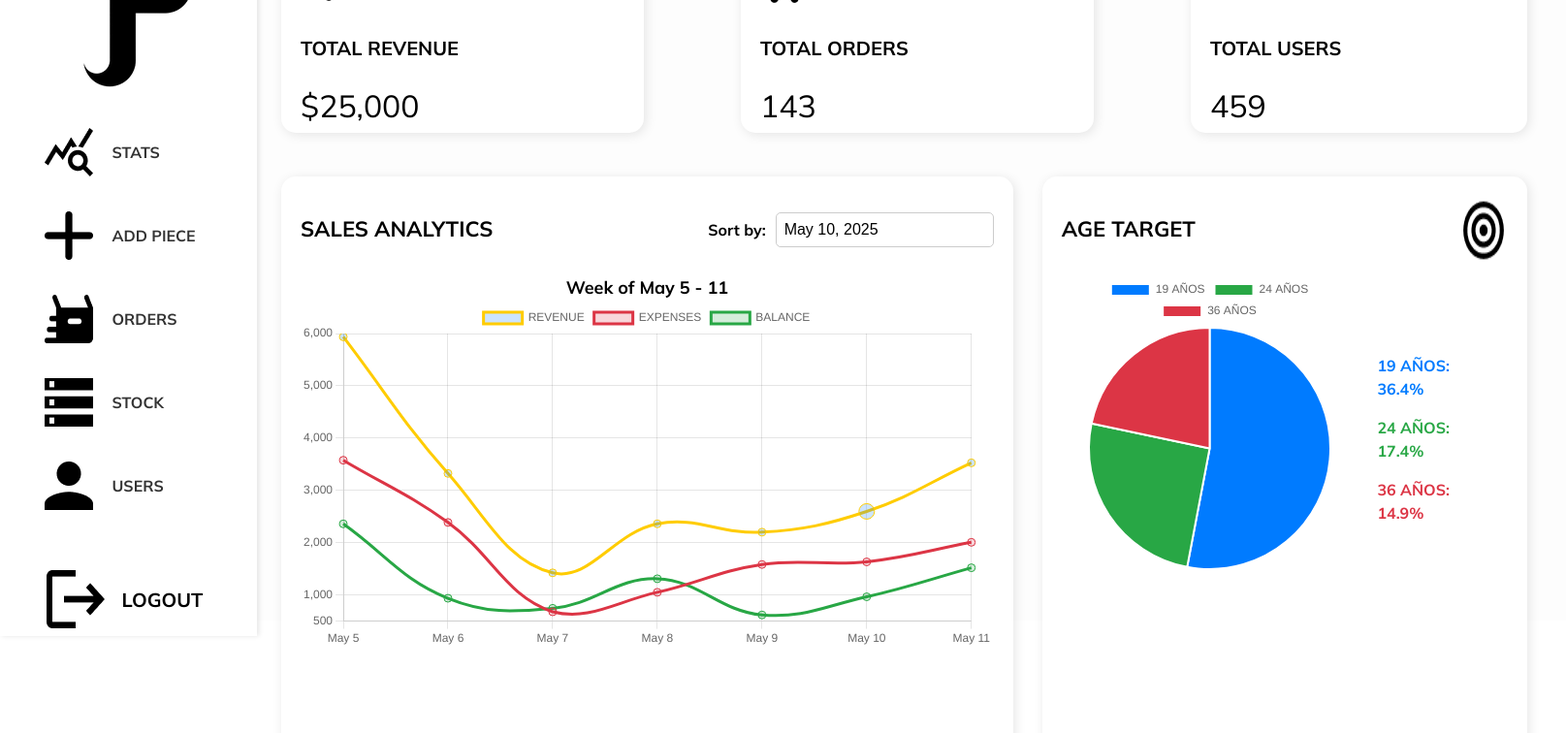
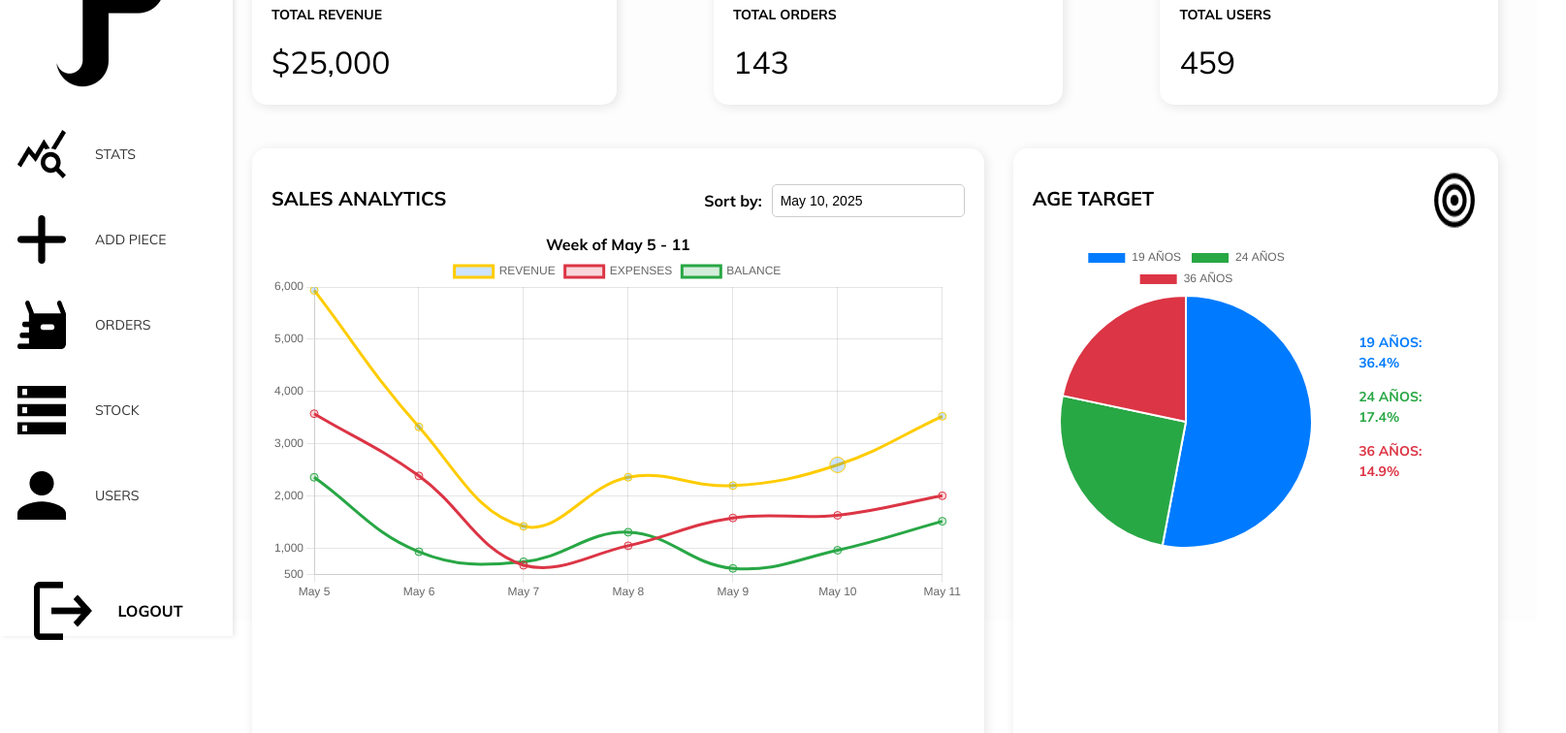
Before and after one commit to STVEEEN/SCUFFERS, a React (Vite) app in the folder Frontend/PrivatePage/: page /stats in a window 1280 px wide. Shown: the part 160-916 px from the top of the page at 97% size, 1615 px wide, since content can reach past the window. Built offline with nearby package versions, Linux system fonts and the light colour scheme.

Commit message:
1. Oculte el boton de logout al momento de la confirmacion de cierre, 2. cambios esteticos varios

```diff
--- a/Frontend/PrivatePage/src/components/AgeTargetCard/AgeTargetCard.css
+++ b/Frontend/PrivatePage/src/components/AgeTargetCard/AgeTargetCard.css
@@ -17,7 +17,7 @@
 }
 
 h2 {
-  font-size: 22px;
+  font-size: 20px;
   font-weight: bold;
   color: #000;
 }
@@ -48,7 +48,7 @@ h2 {
 }
 
 .age-info {
-  font-size: px;
+  font-size: 14px;
   font-weight: bold;
   text-align: left;
   margin-right: 20PX;
--- a/Frontend/PrivatePage/src/components/SalesCard/SalesCard.css
+++ b/Frontend/PrivatePage/src/components/SalesCard/SalesCard.css
@@ -22,7 +22,7 @@
 
 /*  Título */
 .SalesCard-title {
-  font-size: 22px;
+  font-size: 20px;
   font-weight: bold;
   color: #000;
 }
@@ -40,7 +40,7 @@
 /*  Selector de fecha */
 .SalesCard-datepicker {
   padding: 8px;
-  font-size: 16px;
+  font-size: 14px;
   border: 1px solid #ccc;
   border-radius: 5px;
   background-color: white;
@@ -52,13 +52,12 @@
 .SalesCard-chart {
   width: 100%;
   height: 500px; /* 🔥 Aumentamos la altura del gráfico */
-  margin-top: 2px;
 }
 
 
 .SalesCard-week-info {
-  margin-top: 10px;
-  font-size: 18px;
+
+  font-size: 16px;
   font-weight: bold;
   color: #000;
   text-align: center;
--- a/Frontend/PrivatePage/src/components/SettingsButton/SettingsButton.css
+++ b/Frontend/PrivatePage/src/components/SettingsButton/SettingsButton.css
@@ -4,6 +4,7 @@
   position: absolute; /* Posiciona el botón de manera absoluta */
   top: 20px; /* Ubicación desde la parte superior */
   right: 20px; /* Ubicación desde la parte derecha */
+  position:fixed
 }
 
 /* Ícono de marcador de posición */
--- a/Frontend/PrivatePage/src/components/Sidebar/Sidebar.css
+++ b/Frontend/PrivatePage/src/components/Sidebar/Sidebar.css
@@ -4,7 +4,7 @@
   top: 0;
   left: 0;
   height: 97vh;
-  width: 225px;
+  width: 200px;
   background-color: #ffffff;
   box-shadow: 2px 0 5px rgba(0, 0, 0, 0.1);
   padding: 20px;
@@ -14,17 +14,9 @@
   justify-content: space-between;
   align-items: center;
 }
-
-/* Íconos más grandes en el menú */
-.Sidebar-icon-placeholder-bigger {
-  width: 50px;
-  height: 50px;
-  margin-right: 25px;
-}
-
 .Sidebar-logoApp {
   margin-top: 0px;
-  align-items: flex-start;
+  margin-right: 30px;
 }
 
 /* Lista de navegación */
@@ -39,16 +31,16 @@
   align-items: center;
   margin-left: 40px;
   margin-top: 10px;
-  margin-bottom: 36px;
-  gap: 20px;
+  margin-bottom: 38px;
+  gap: 30px;
 }
 
 /* Estilos para los enlaces de navegación */
 .Sidebar-nav ul li a {
   text-decoration: none;
-  font-size: 16px;
+  font-size: 14px;
   color: #333;
-  font-weight: bold;
+  font-weight: normal;
   transition: color 0.3s ease;
 }
 
@@ -61,18 +53,19 @@
 .Sidebar-logout-container {
   display: flex;
   align-items: center;
+  margin-bottom: 40px;
 }
 
 /* Botón Logout */
 .Sidebar-logout-btn {
-  font-size: 20px;
+  font-size: 16px;
   width: 100px;
   font-weight: bold;
   color: #000000;
   background-color: #ffffff;
   margin-left: 10px;
   cursor: pointer;
-  padding: 10px 0px;
+  padding: 0px 10px;
   transition: all 0.3s ease;
 }
 
@@ -85,7 +78,6 @@
 /* Tarjeta de Confirmación de Logout */
 .Sidebar-logout-confirmation {
   width: 100%;
-  padding: 15px;
   background-color: #ffffff;
   border-radius: 10px;
   text-align: center;
@@ -94,7 +86,8 @@
 
 /* Texto dentro de la tarjeta de confirmación */
 .Sidebar-logout-confirmation p {
-  font-size: 18px;
+
+  font-size: 16px;
   font-weight: bold;
 }
 
@@ -102,7 +95,6 @@
 .Sidebar-logout-buttons {
   display: flex;
   justify-content: space-around;
-  margin-top: 10px;
 }
 
 /* Estilos para los botones de confirmación y cancelación */
--- a/Frontend/PrivatePage/src/components/Sidebar/Sidebar.jsx
+++ b/Frontend/PrivatePage/src/components/Sidebar/Sidebar.jsx
@@ -4,15 +4,28 @@ import "./Sidebar.css";
 
 const Sidebar = () => {
   const navigate = useNavigate();
-  const [showLogout, setShowLogout] = useState(false);
+  const [showLogout, setShowLogout] = useState(false); // Estado para manejar el logout
+  const [hideElements, setHideElements] = useState(false); // 🔥 Estado para ocultar logo y botón
 
+  // 📌 Función para confirmar el logout y redirigir al login
   const handleLogoutConfirm = () => {
     navigate("/login");
   };
 
+  // 📌 Cuando se hace clic en logout, ocultamos el logo y el botón
+  const handleLogoutClick = () => {
+    setShowLogout(true);
+    setHideElements(true); // 🔥 Oculta los elementos innecesarios
+  };
+
+  // 📌 Si el usuario cancela, volvemos a mostrar los elementos
+  const handleCancelLogout = () => {
+    setShowLogout(false);
+    setHideElements(false); // 🔥 Reactivamos los elementos ocultos
+  };
+
   return (
     <div className="Sidebar-container">
-      {/* Navegación con enlaces e íconos */}
       <nav className="Sidebar-nav">
         <ul>
             <li className="Sidebar-logoApp">
@@ -41,18 +54,19 @@ const Sidebar = () => {
         </ul>
       </nav>
 
-      {/* Botón Logout con tarjeta de confirmación */}
+      {!hideElements && (
         <div className="Sidebar-logout-container">
           <img src="/src/img/Atras.png" alt="Back Icon" />
-        <button className="Sidebar-logout-btn" onClick={() => setShowLogout(true)}>LOGOUT</button>
+          <button className="Sidebar-logout-btn" onClick={handleLogoutClick}>LOGOUT</button>
         </div>
+      )}
 
       {showLogout && (
         <div className="Sidebar-logout-confirmation">
-          <p>Are you sure you want to log out?</p>
+          <p>Are you sure to log out?</p>
           <div className="Sidebar-logout-buttons">
             <button className="Sidebar-confirm-btn" onClick={handleLogoutConfirm}>Yes</button>
-            <button className="Sidebar-cancel-btn" onClick={() => setShowLogout(false)}>Cancel</button>
+            <button className="Sidebar-cancel-btn" onClick={handleCancelLogout}>Cancel</button>
           </div>
         </div>
       )}
--- a/Frontend/PrivatePage/src/components/TopSellingProducts/TopSellingProducts.css
+++ b/Frontend/PrivatePage/src/components/TopSellingProducts/TopSellingProducts.css
@@ -10,7 +10,7 @@
 
 /* Estilo para el título de la sección */
 h2 {
-  font-size: 22px; /* Tamaño del texto */
+  font-size: 20px; /* Tamaño del texto */
   font-weight: bold; /* Texto en negrita */
   text-align: left; /* Alineación del texto */
   margin-bottom: 20px; /* Espacio debajo del título */
--- a/Frontend/PrivatePage/src/pages/statsPage/Stats.css
+++ b/Frontend/PrivatePage/src/pages/statsPage/Stats.css
@@ -5,7 +5,7 @@
   display: flex;
   height: 100vh;
   background-color: #fdfdfd;
-  margin-left: 250px; /* Ajusta el espacio para la barra lateral */
+  margin-left: 220px; /* Ajusta el espacio para la barra lateral */
   color: #000;
 }
 
@@ -55,7 +55,7 @@
 
 /*  Estilo para el título principal */
 .Stats-title {
-  font-size: 32px;
+  font-size: 20px;
   font-weight: bolder;
   text-transform: uppercase;
   color: #000;
@@ -78,7 +78,7 @@
   padding: 20px;
   background-color: #ffffff;
   box-shadow: 2px 2px 12px rgba(0, 0, 0, 0.1);
-  font-size: 20px;
+  font-size: 14px;
   font-weight: bold;
   text-transform: uppercase;
   text-align: left;
```
Lines whose indentation alone changed are shown as unchanged.
